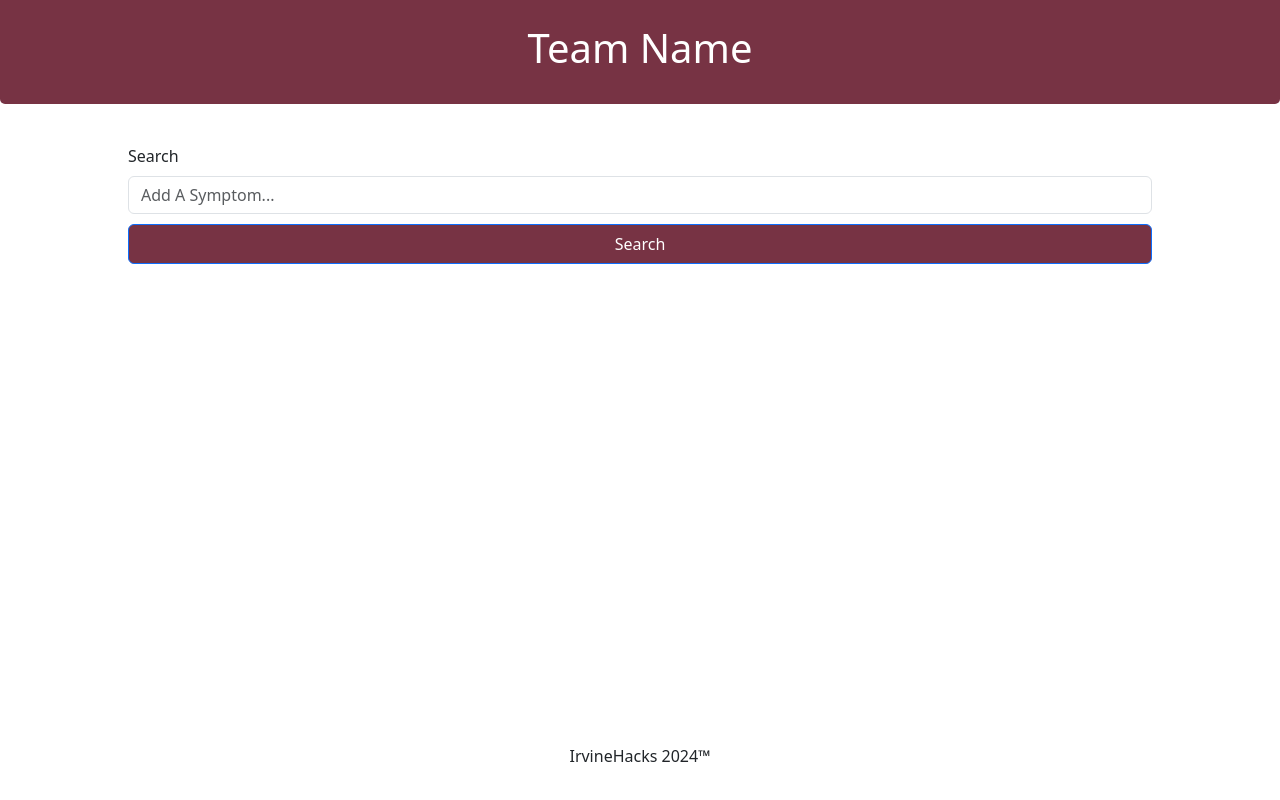
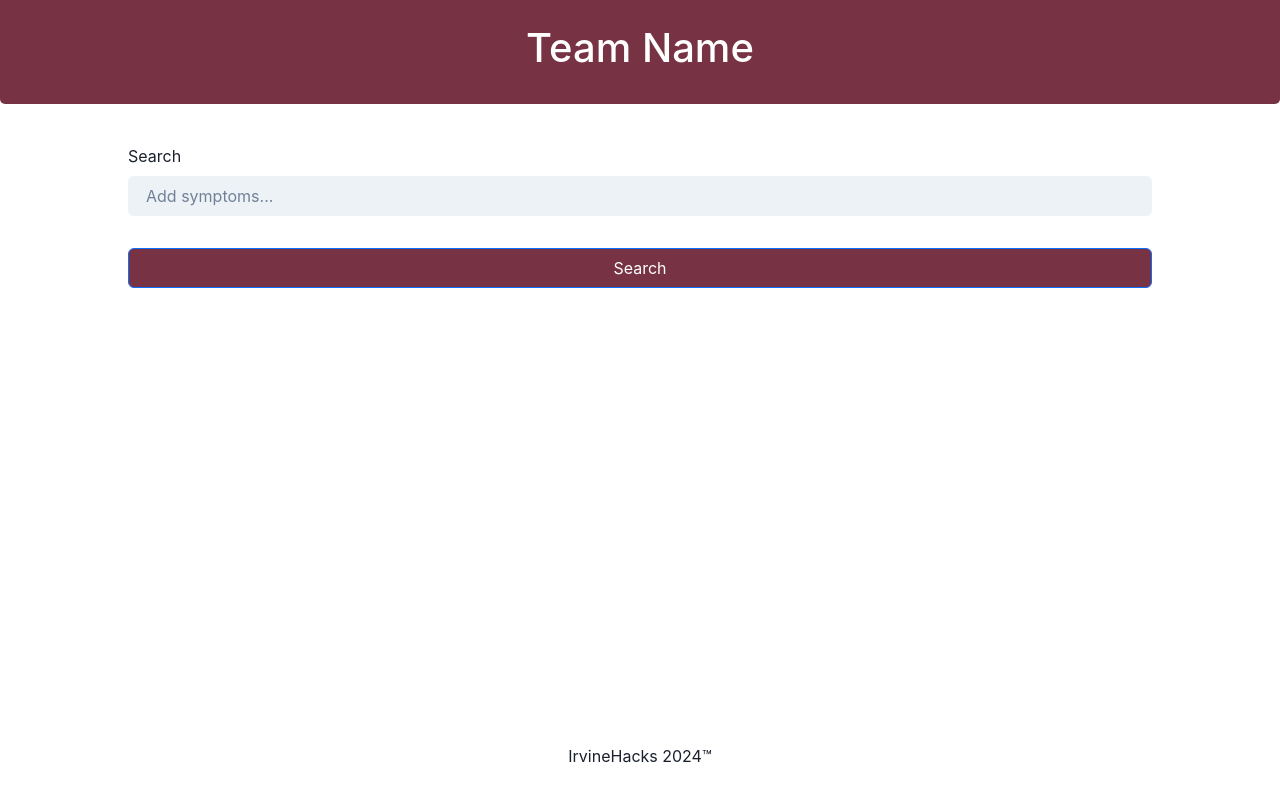
Before and after one commit to zyratlo/irvinehacks2024, a React (Vite) app in the folder frontend/react-app/: page / in a window 1280 px wide. Built offline with nearby package versions, Linux system fonts and the light colour scheme.

Commit message:
Added search bar

```diff
--- a/frontend/react-app/package.json
+++ b/frontend/react-app/package.json
@@ -10,7 +10,11 @@
     "preview": "vite preview"
   },
   "dependencies": {
+    "@chakra-ui/react": "^2.8.2",
+    "@emotion/react": "^11.11.3",
+    "@emotion/styled": "^11.11.0",
     "bootstrap": "^5.3.2",
+    "framer-motion": "^11.0.3",
     "react": "^18.2.0",
     "react-dom": "^18.2.0"
   },
--- a/frontend/react-app/src/App.tsx
+++ b/frontend/react-app/src/App.tsx
@@ -4,16 +4,20 @@ import Header from './Header'
 import Search from './Search'
 import Footer from './Footer'
 import 'bootstrap/dist/css/bootstrap.min.css'
+import { ChakraProvider } from "@chakra-ui/react";
 
 function App() {
   return (
     <>
+        <ChakraProvider>
+
       <div className="full-size">
           <Header />
           <Search />
       </div>
         <Footer />
 
+        </ChakraProvider>
     </>
   )
 }
--- a/frontend/react-app/src/components/SearchBar.tsx
+++ b/frontend/react-app/src/components/SearchBar.tsx
@@ -1,6 +1,9 @@
 import 'bootstrap/dist/css/bootstrap.min.css'
+import {HStack, Input, TagCloseButton, Tag, TagLabel,} from "@chakra-ui/react";
+import React, { useState } from 'react';
 
 function SearchBar() {
+    // Styling
     const button = {
         width: '100%',
         height: '5vh',
@@ -8,13 +11,57 @@ function SearchBar() {
     }
 
     const inputBox = {
-        marginBottom: '10px'
+        marginBottom: '2vh'
     }
+
+    const tagFormat = {
+        marginBottom: '2vh',
+    }
+
+    const singleTag = {
+        borderColor: '#773344',
+        borderWidth: '3px',
+        borderStyle: 'ridge',
+        backgroundColor: '#d9d9d9',
+        color: '#000000'
+    }
+
+    // State Boxes
+    //const [inputValue, setInputValue] = useState('')
+    const [symptoms, setSymptoms] = useState<{id: number; value: string}[]> ([])
+
+    const handleEnter = (event: React.KeyboardEvent<HTMLInputElement>) => {
+        if (event.key === 'Enter') {
+            event.preventDefault()
+
+            // Add to list
+            setSymptoms([...symptoms, {
+                id: symptoms.length,
+                value: event.currentTarget.value
+            }])
+
+            event.currentTarget.value = ''
+        }
+    }
+
+    // const deleteEvent =
+
     return (
         <>
             <div className="mb-3">
                 <label htmlFor="Input1" className="form-label">Search</label>
-                <input type="text" className="form-control" id="Input1" placeholder="Add A Symptom..." style={inputBox}/>
+                <Input placeholder="Add symptoms..." size="md" style={inputBox} variant="filled" onKeyDown={handleEnter}/>
+                <HStack spacing={4}  style={tagFormat}>
+                    {
+                        symptoms.map(symptom => (
+                            <Tag size="lg" key={symptom.id} borderRadius="full" variant="solid" style={singleTag}>
+                                <TagLabel>
+                                    {symptom.value}
+                                </TagLabel>
+                            <TagCloseButton />
+                            </Tag>))
+                    }
+                </HStack>
                 <button className="btn btn-primary" style={button}>Search</button>
             </div>
         </>
```
Also changed, not shown: 2 other files (tests, documents, lock files or other folders).
